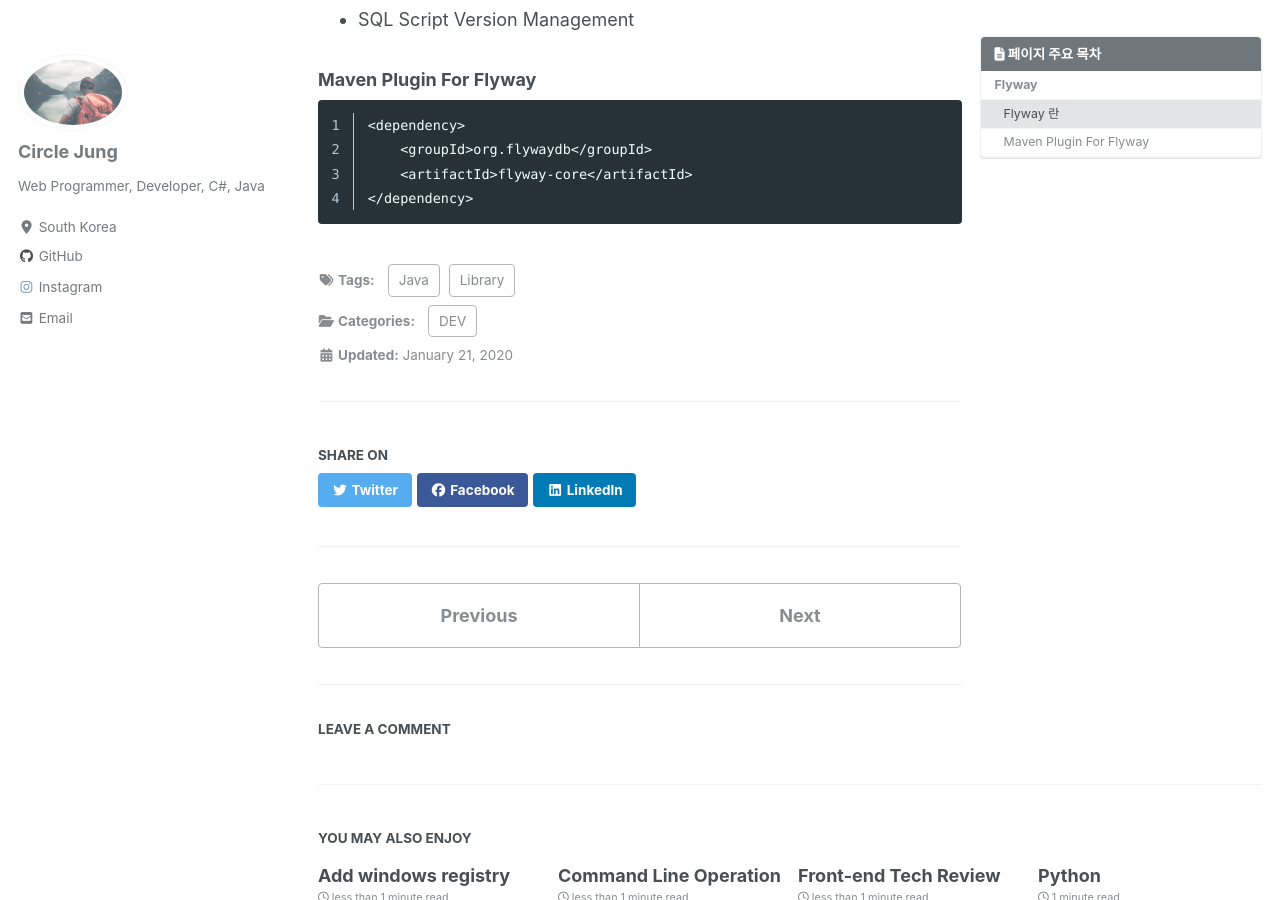
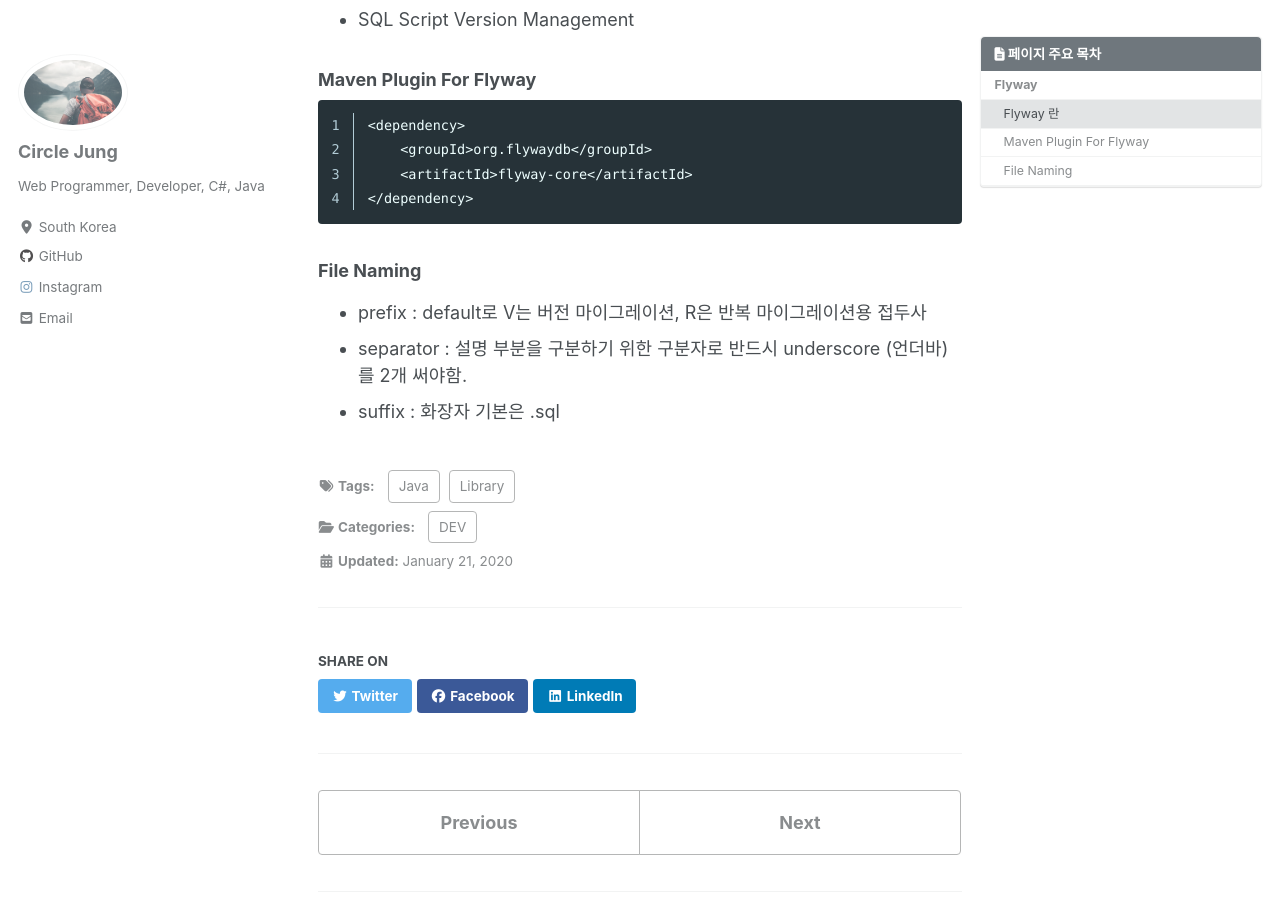
Before and after one commit to jwh0124/jwh0124.github.io, a Jekyll site: the page built from _posts/2020-01-21-flyway.md, in a window 1280 px wide and 900 px high, scrolled down 345 px. Built offline with Jekyll 4.4.1, drawn with Linux system fonts in a browser that asks for light colours; cached includes are drawn as plain includes; nearby versions of some CDN libraries; comment, search, counter and statistics services are not loaded.

Commit message:
+ add flyway file naming

````diff
--- a/_posts/2020-01-21-flyway.md
+++ b/_posts/2020-01-21-flyway.md
@@ -31,3 +31,9 @@ last_modified_at: 2020-01-21T20:50:00
     <artifactId>flyway-core</artifactId>
 </dependency>
 ```
+
+### File Naming ###
+
+- prefix : default로 V는 버전 마이그레이션, R은 반복 마이그레이션용 접두사
+- separator : 설명 부분을 구분하기 위한 구분자로 반드시 underscore (언더바)를 2개 써야함.
+- suffix : 화장자 기본은 .sql
````
Also changed, not shown: _posts/2020-05-09-development_tip.md (+1 -0 lines).
